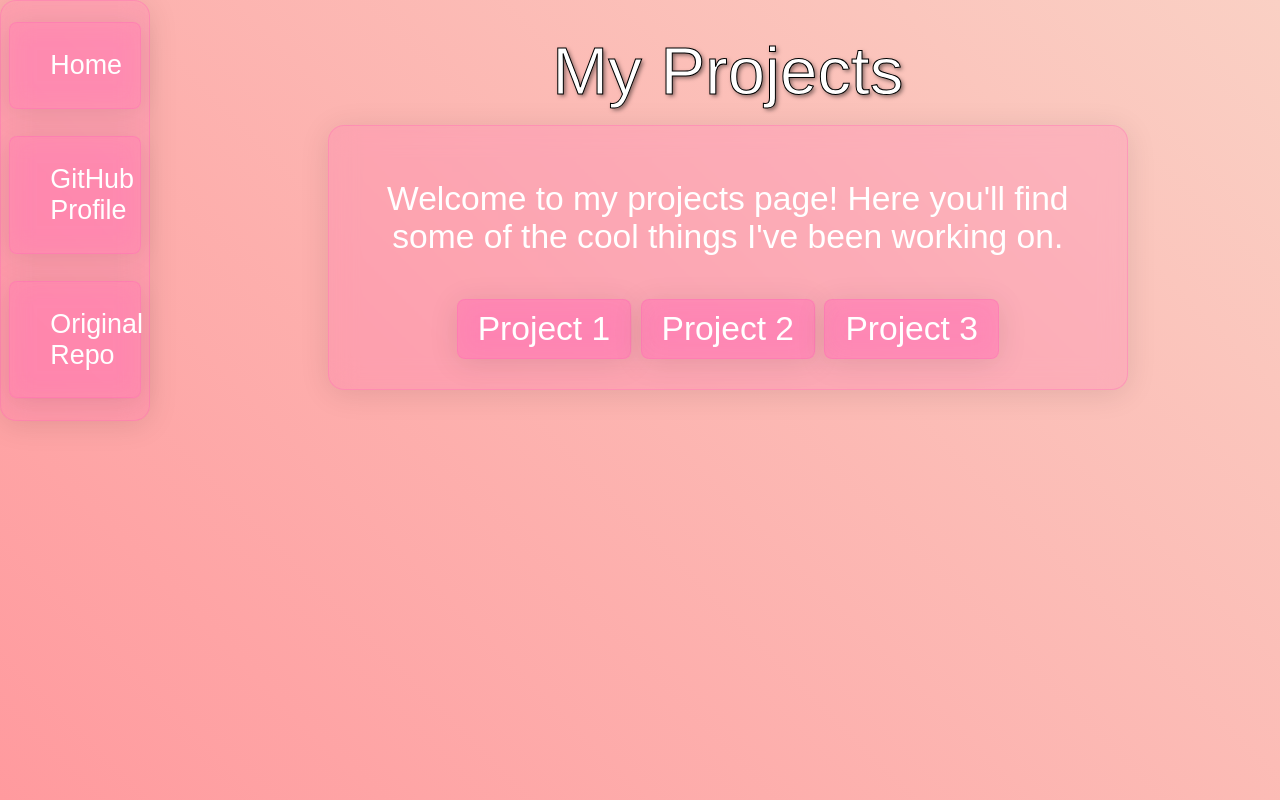
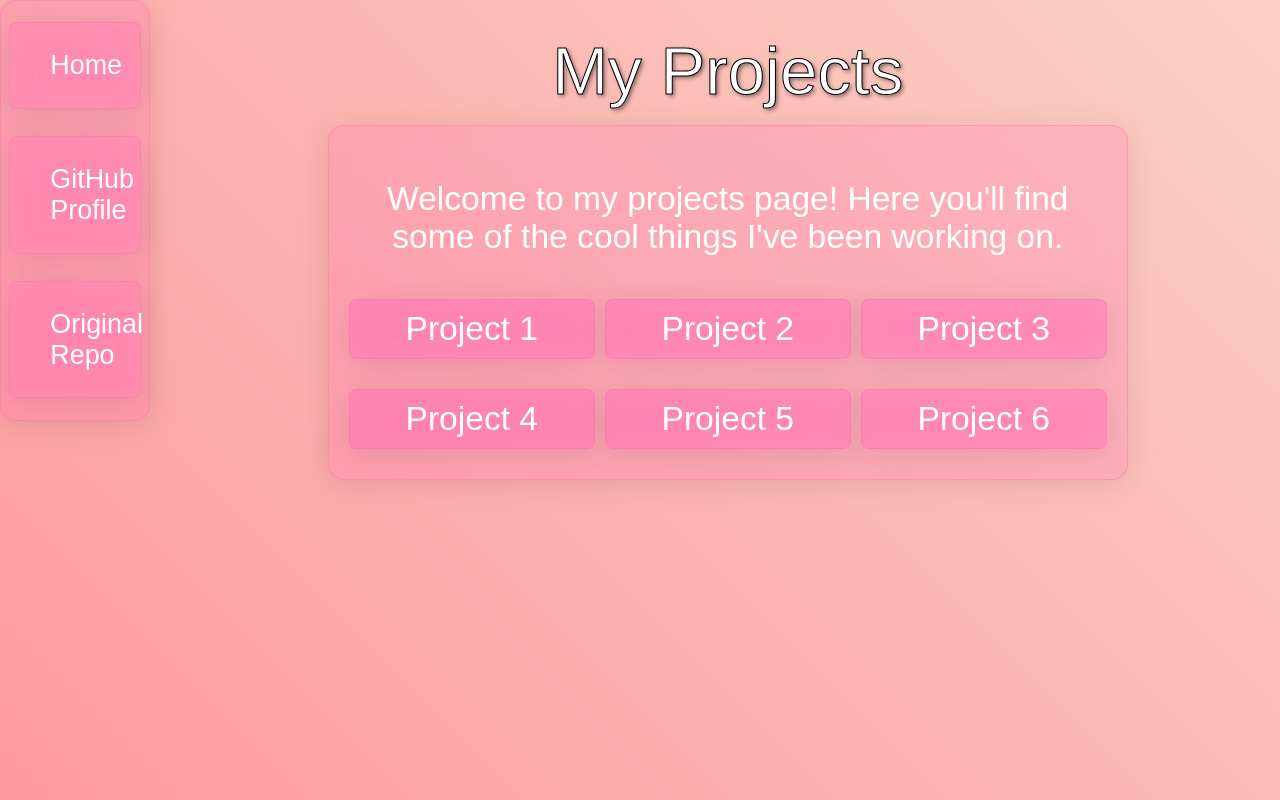
Before and after one commit to xLoadingx/All-My-Stuff, a website: page projects.html in a window 1280 px wide. Drawn offline with Linux system fonts and the light colour scheme.

Commit message:
Update projects.html

```diff
--- a/projects.html
+++ b/projects.html
@@ -101,6 +101,13 @@
             max-width: 800px;
         }
 
+        .projects-container {
+            display: flex;
+            flex-wrap: wrap;
+            justify-content: center;
+            gap: 10px;
+        }
+
         .link {
             color: white;
             text-decoration: none;
@@ -111,6 +118,9 @@
             display: inline-block;
             background: rgba(255, 105, 180, 0.4);
             transition: transform 0.3s ease, background 0.3s ease;
+            flex: 1 1 200px; /* Flexible item with a minimum width */
+            box-sizing: border-box;
+            text-align: center;
         }
 
         .link:hover {
@@ -136,9 +146,15 @@
         <!-- Content section -->
         <div class="content">
             <p>Welcome to my projects page! Here you'll find some of the cool things I've been working on.</p>
-            <a href="project1.html" class="link glass">Project 1</a>
-            <a href="project2.html" class="link glass">Project 2</a>
-            <a href="project3.html" class="link glass">Project 3</a>
+            <div class="projects-container">
+                <a href="project1.html" class="link glass">Project 1</a>
+                <a href="project2.html" class="link glass">Project 2</a>
+                <a href="project3.html" class="link glass">Project 3</a>
+                <a href="#" class="link glass">Project 4</a>
+                <a href="#" class="link glass">Project 5</a>
+                <a href="#" class="link glass">Project 6</a>
+                <!-- Add more project links as needed -->
+            </div>
         </div>
     </div>
 </body>
```
